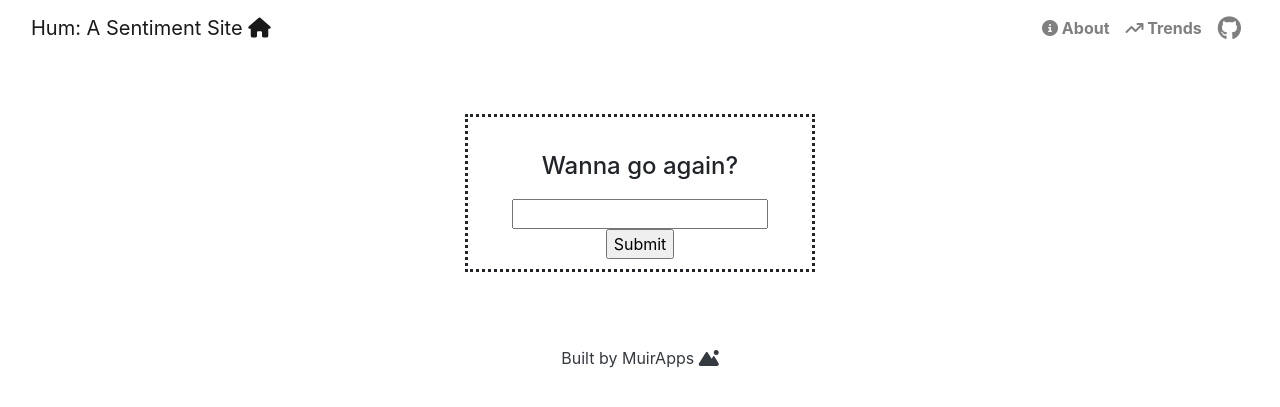
After one commit to ggsmith842/sentiment-api-hum, a FastAPI app: template app/templates/results.html in a window 1280 px wide. The commit adds this page. Shown: the top 407 px of the page. Run offline with FastAPI, Linux system fonts and the light colour scheme; the template is opened without the code that fills it, so the values that code supplies are empty; some libraries are stand-ins or nearby versions.

Commit message:
fixes to gauge plot and css updates

```diff
--- a/app/main.py
+++ b/app/main.py
@@ -1,14 +1,13 @@
 from re import template
-from fastapi import FastAPI, Query, Request, Form
+from fastapi import FastAPI, Query, Request, Form, APIRouter
 from fastapi.responses import HTMLResponse
 from fastapi.templating import Jinja2Templates
 from fastapi.staticfiles import StaticFiles
 from app.twitterapi import *
+from app.visuals import *
 from app.texttools import *
 from app.schemas import *
 from pathlib import Path
-
-
 
 BASE_DIR = Path(__file__).resolve().parent
 
@@ -20,22 +19,19 @@ app.mount("/static/", StaticFiles(directory=str(BASE_DIR/"static")),name="static
 #set templates directory
 templates = Jinja2Templates(directory=str(BASE_DIR/"templates"))
 
+@app.get("/")
+def form_post(request: Request):
+	return templates.TemplateResponse("index.html",context={'request':request})
 
-#Get methods
-@app.get("/",response_class=HTMLResponse)
-async def get_index(request: Request):
-	return  templates.TemplateResponse("base.html", {"request":request})
-
-@app.get("/form")
-def form_post(request: Request):
-	result = ""
-	return templates.TemplateResponse("index.html",context={'request':request,'result':result})
-
-@app.post("/form")
+@app.post("/")
 def form_post(request: Request, term: str = Form(...)):
 	result = get_results(term)
-	return templates.TemplateResponse("index.html",context={'request':request,'result':result})
+	figure = plot_sentiment(result['score'])
+	return templates.TemplateResponse("results.html",context={'request':request,'result':result})
 
+@app.get("/visual", response_class=HTMLResponse)
+def post_gauge(request: Request):
+	return templates.TemplateResponse("gauge.html", {"request":request})
 
 @app.get("/term/")
 def get_results(term: str | None =  Query(default = None,min_length=3, max_length=25)):
--- /dev/null
+++ b/app/static/base.css
@@ -0,0 +1,14 @@
+
+.nav {
+    font-size: large;
+}
+
+.navbar-collapse.collapse.in {
+    display: block!important;
+  }
+
+.btn-danger {
+    color: #fff;
+    background-color: #f00000;
+    border-color: #dc281e;
+}
--- a/app/templates/base.html
+++ b/app/templates/base.html
@@ -1,11 +1,10 @@
 <!DOCTYPE html>
 <html>
-
     <head>
-
         <title>Hum</title>
         <!-- add icon link -->
         <!-- <link rel=icon href="https://skillicons.dev/icons?i=heroku"> -->
+        <link href="{{ url_for('static', path='/base.css') }}" rel="stylesheet">
         <script src="https://kit.fontawesome.com/4959c4e0cc.js" crossorigin="anonymous"></script>
         <link href="https://fonts.googleapis.com/css?family=Roboto:400,700" rel="stylesheet">
         <meta name="google" content="notranslate" />
@@ -14,14 +13,12 @@
         <link rel="stylesheet" href="https://maxcdn.bootstrapcdn.com/bootstrap/4.0.0/css/bootstrap.min.css" integrity="sha384-Gn5384xqQ1aoWXA+058RXPxPg6fy4IWvTNh0E263XmFcJlSAwiGgFAW/dAiS6JXm"
             crossorigin="anonymous" />
         <script src ="https://maxcdn.bootstrapcdn.com/bootstrap/3.4.1/js/bootstrap.min.js"> </script>
-
     </head>
     <body>
-
         <!-- Navigation -->
         <nav class="navbar navbar-expand-lg navbar-light collapse" id="mainNav">
             <div class="container-fluid">
-                <a class="navbar-brand" href="#"> Hum: A Sentiment Site <i class="fa-solid fa-house"></i></a>
+                <a class="navbar-brand" href="/"> Hum: A Sentiment Site <i class="fa-solid fa-house"></i></a>
                 <button class="navbar-toggler navbar-toggler-right" type="button" data-toggle="collapse" data-target="#navbarResponsive"
                     aria-controls="navbarResponsive" aria-expanded="false" aria-label="Toggle navigation">
                     <span class="navbar-toggler-icon"></span>
@@ -29,14 +26,15 @@
                 <div class="collapse navbar-collapse" id="navbarResponsive">
                     <ul class="navbar-nav ml-auto">
                         <li class="nav-item text-black">
-                            <a class="nav-link text-black font-weight-bold" href="#"><i class="fa-solid fa-mountain-sun"></i>About</a>
+                            <a class="nav-link text-black font-weight-bold" href="#"><i class="fa-solid fa-circle-info xl"></i></i>  About</a>
                         </li>
                         <li class="nav-item text-black">
-                            <a class="nav-link text-black font-weight-bold" href="#"><i class="fa-solid fa-money-bill-trend-up"></i> Trends</a>
+                            <a class="nav-link text-black font-weight-bold" href="/trends/"><i class="fa-solid fa-arrow-trend-up xl"></i>  Trends</a>
                         </li>
                         <li class="nav-item text-black">
-                            <a class="nav-link text-black font-weight-bold" href="#"><i class="fa-brands fa-github fa-xl"></i> </a>
+                            <a class="nav-link text-black font-weight-bold" href="https://github.com/ggsmith842/sentiment-api-hum"><i class="fa-brands fa-github fa-xl"></i> </a>
                         </li>
+                    </ul>
                 </div>
             </div>
         </nav>
--- /dev/null
+++ b/app/templates/results.html
@@ -0,0 +1,41 @@
+{% extends "base.html" %}
+
+{% block content %}
+<link href="{{ url_for('static', path='/index.css') }}" rel="stylesheet">
+<!-- Plotly.js -->
+<script src="https://cdn.plot.ly/plotly-latest.min.js"></script>
+<div class="container py-5 h-100">
+  <!-- <div class="row d-flex align-items-center justify-content-center h-100"> -->
+    <!-- side image -->
+    <!-- <div class="col-md-8 col-lg-7 col-xl-6">
+        class="img-fluid" alt="Phone image">
+    </div> -->
+    <!-- user input form -->
+    <div class="col-lg-7 " style="text-align:center;width: 350px;margin: 10px auto;border-style: dotted; align-items:center; justify-content:center;">
+            <div class="row plotly-fig" style="justify-content: center; padding-top: 15px;">
+                <h5 style="padding-top: 20px; margin-bottom: 0px;">{{result.sentiment}}</h4>
+                {%if result%}
+                    <iframe src="/visual" class="wrapped-iframe" title="gauge-chart"></iframe>
+                {%endif%}
+            </div>
+
+            <div style="padding-bottom: 20px; display: inline;">
+                {% for keyword in result.keywords %}
+                    <p style="border: primary; border: radius 5px; display: inline-block;">
+                        <span style="border-style: solid; border-radius: 10px; border-width: 0.5px; padding: 4px; background: local; background-image:linear-gradient(to bottom right, #8FBCBB, #81A1C1);"> {{keyword}} </span>
+                    </p>
+                {%endfor%}
+            </div>
+            <h4 style="padding-bottom: 10px;">Wanna go again?</h4>
+            <form method="post" style="padding-bottom: 10px;">
+                <input type="string" name="term" value=""/>
+                <input type="submit" title="Search">
+            </form>
+
+    </div>
+
+
+
+  </div>
+</div>
+{% endblock %}
--- a/app/texttools.py
+++ b/app/texttools.py
@@ -41,8 +41,8 @@ def get_avg_sentiment(tweets):
 
     #buckets for sentiment. May rework with smaller range for neutral
     if term_sentiment < -0.20:
-        return ("negative", term_sentiment)
+        return ("Negative", term_sentiment)
     elif term_sentiment > 0.20:
-        return ("positive", term_sentiment)
+        return ("Positive", term_sentiment)
     else:
-        return ("neutral",term_sentiment)
+        return ("Neutral",term_sentiment)
--- a/requirements.txt
+++ b/requirements.txt
@@ -17,14 +17,10 @@ h11==0.13.0
 httptools==0.4.0
 huggingface-hub==0.9.1
 idna==3.3
-ipykernel==6.15.1
-ipython==8.4.0
 itsdangerous==2.1.2
 jedi==0.18.1
 Jinja2==3.1.2
 joblib==1.1.0
-jupyter-client==7.3.4
-jupyter-core==4.11.1
 MarkupSafe==2.1.1
 matplotlib-inline==0.1.6
 nest-asyncio==1.5.5
```
Also changed, not shown: app/static/index.css (+22 -14 lines), app/templates/gauge.html (added, +2 -0 lines), app/templates/index.html (+9 -16 lines), app/visuals.py (added, +37 -0 lines), 2 other files.
